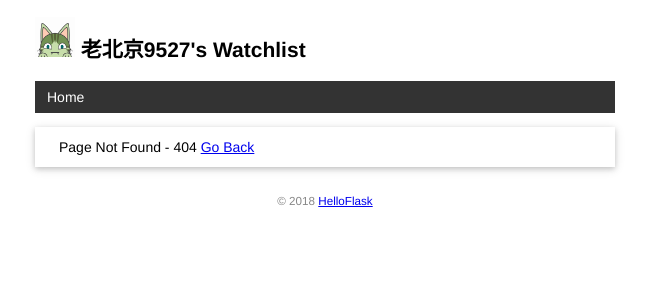
After one commit to lbj9527/myfirstApp, a Flask app: template helloFlask/templates/404.html in a window 1280 px wide. The commit adds this page. Shown: the top 300 px of the page, without its empty margins (315-964 px from the left). Run offline with Flask 2, Linux system fonts and the light colour scheme; the template is opened without the code that fills it, so the values that code supplies are empty; data comes from the database, SQL or seed files in the repository.

Commit message:
sixth chapter-模板优化：模板上下文继承函数，继承模板，错误处理

```diff
--- a/helloFlask/app.py
+++ b/helloFlask/app.py
@@ -64,12 +64,30 @@ def forge():
     db.session.commit()
 
 
-###################################flask网页生成######################################
+###################################flask网页生成(视图函数)######################################
 @app.route('/')
 def index():
-    user = User.query.first()  # 读取用户记录
     movies = Movie.query.all()  # 读取所有电影记录
-    return render_template('index.html', user = user, movies=movies)    #导入模板文件，并传入参数
+    return render_template('index.html', movies=movies)    #导入模板文件，并传入参数
+
+#######################################模板上下文处理函数#################################
+@app.context_processor
+def inject_user():
+    user = User.query.first()    # 读取用户记录
+    return dict(user=user)    #返回字典，等同于return {'user':user}
+
+#######################################错误处理函数#################################
+@app.errorhandler(404)
+def page_not_found(e):
+    return render_template('404.html'),404
+
+
+
+
+
+
+
+
 
 ###################################主程序######################################
 if __name__ == "__main__":
--- /dev/null
+++ b/helloFlask/templates/404.html
@@ -0,0 +1,12 @@
+{% extends 'base.html' %}
+
+{% block content %}
+<ul class="movie-list ">
+    <li>
+        Page Not Found - 404
+        <span class="Float-right">
+            <a href="{{ url_for('index') }}">Go Back</a>
+        </span>
+    </li>
+</ul>
+{% endblock %}
--- /dev/null
+++ b/helloFlask/templates/base.html
@@ -0,0 +1,27 @@
+<!DOCTYPE html>
+<html lang="en">
+<head>
+    {% block head %}
+    <meta charset="utf-8">
+    <meta name="viewport" content="width=device-width, initial-scale=1.0">
+    <title>{{ user.name }}'s Watchlist</title>
+    <link rel="icon" href="{{ url_for('static', filename='favicon.ico') }}">
+    <link rel="stylesheet" href="{{ url_for('static', filename='style.css') }}" type="text/css">
+    {% endblock %}
+</head>
+<body>
+    <h2>
+        <img alt="Avatar" class="avatar" src="{{ url_for('static', filename='images/avatar.png') }}">
+        {{ user.name }}'s Watchlist
+    </h2>
+    <nav>
+        <ul>
+            <li><a href="{{ url_for('index') }}">Home</a></li>
+        </ul>
+    </nav>
+    {% block content %}{% endblock %}
+    <footer>
+        <small>&copy; 2018 <a href="http://helloflask.com/tutorial">HelloFlask</a></small>
+    </footer>
+</body>
+</html>
```
Also changed, not shown: helloFlask/templates/index.html (+15 -26 lines).
